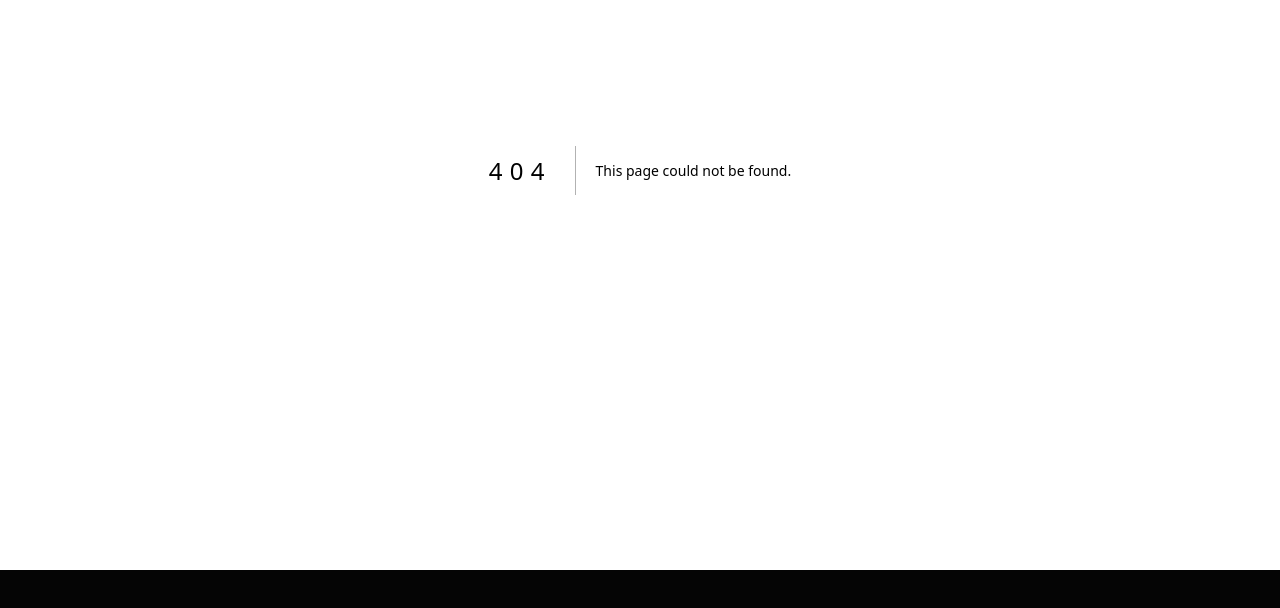
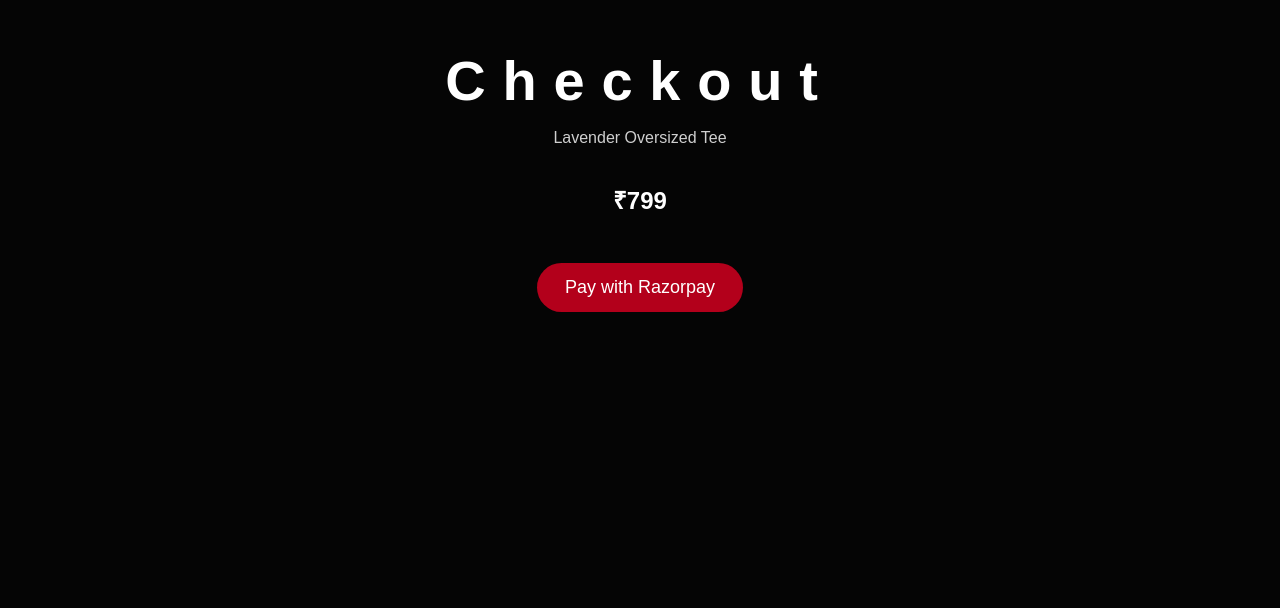
Before and after one commit to shubhshinde208-afk/IONEs, a Next.js app: page /checkout in a window 1280 px wide. Before the commit this address had no page. Shown: the part 230-838 px from the top of the page. Before the commit the page ends 800 px from the top, so only its background shows below. Built offline with nearby package versions, Linux system fonts and the light colour scheme.

Commit message:
Add Checkout page component

```diff
--- /dev/null
+++ b/app/checkout/page.tsx
@@ -0,0 +1,15 @@
+"use client";
+
+export default function Checkout() {
+  return (
+    <main className="hero">
+      <h1>Checkout</h1>
+      <p>Lavender Oversized Tee</p>
+      <h2>₹799</h2>
+
+      <button className="btn">
+        Pay with Razorpay
+      </button>
+    </main>
+  );
+}
```
